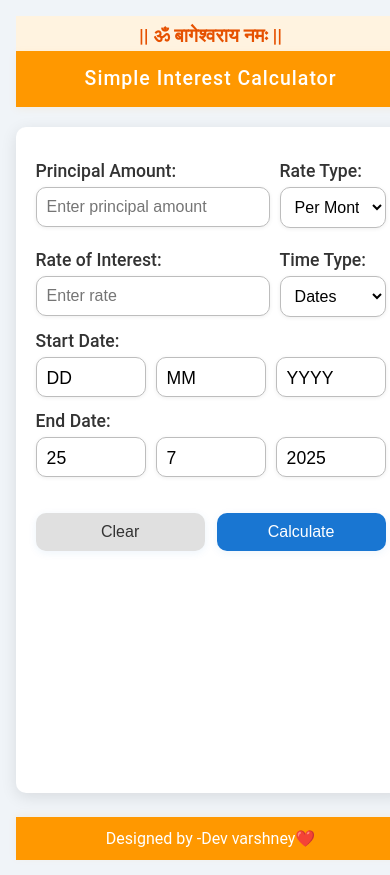
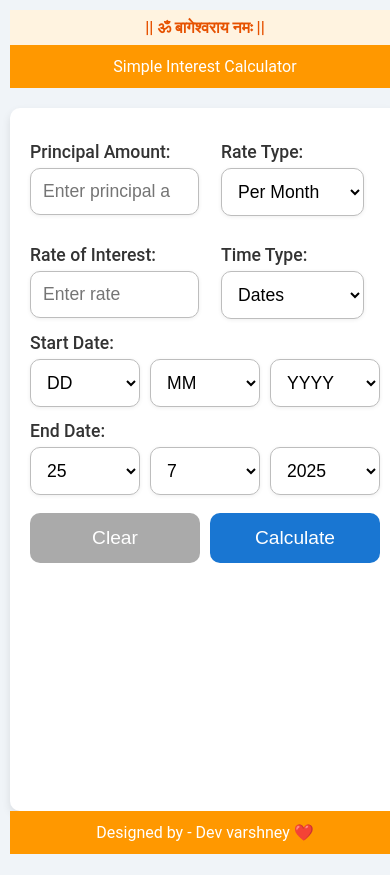
Before and after one commit to Dev-varshney13/simple_interest, a plain HTML site: page index.html in a window 390 px wide. Shown: the top 875 px of the page. Drawn offline with Linux system fonts and the light colour scheme.

Commit message:
Update index.html
fix the bugs

```diff
--- a/index.html
+++ b/index.html
@@ -5,11 +5,12 @@
   <title>Simple Interest Calculator</title>
   <meta name="viewport" content="width=device-width, initial-scale=1.0">
   <style>
+    /* Styles are unchanged — keeping your beautiful design */
     body {
       font-family: 'Roboto', Arial, sans-serif;
       background: #f0f4f8;
       padding: 10px;
-      width: 100%; /* changed from max-width: 100% */
+      width: 100%;
       margin: 0;
       display: flex;
       flex-direction: column;
@@ -40,16 +41,9 @@
       border: 1px solid #bdbdbd;
       background: #fff;
       box-shadow: 0 1px 4px rgba(0,0,0,0.07);
-      transition: border-color 0.2s;
-    }
-    input:focus, select:focus {
-      border-color: #1976d2;
-      outline: none;
     }
 
-    .time-option {
-      display: none;
-    }
+    .time-option { display: none; }
 
     #result {
       margin-top: 20px;
@@ -60,25 +54,11 @@
       display: none;
       font-size: 1.2em;
       color: #256029;
-      box-shadow: 0 2px 8px rgba(60, 118, 61, 0.08);
     }
 
     .date-row {
       display: flex;
       gap: 10px;
-      margin-bottom: 10px;
-    }
-    .date-row select {
-      flex: 1;
-      font-size: 1.1em;
-      height: 48px;
-      border-radius: 10px;
-      border: 1px solid #bdbdbd;
-      background: #fff;
-      box-shadow: 0 1px 4px rgba(0,0,0,0.07);
-      appearance: none;
-      -webkit-appearance: none;
-      -moz-appearance: none;
     }
 
     button {
@@ -90,112 +70,58 @@
       color: #fff;
       border: none;
       border-radius: 10px;
-      box-shadow: 0 2px 8px rgba(25, 118, 210, 0.08);
-      cursor: pointer;
-      transition: background 0.2s;
-    }
-    button:hover, button:active {
-      background: #1565c0;
     }
 
-    @media (max-width: 600px) {
-      body {
-        padding: 4vw;
-      }
-      h2 {
-        font-size: 1.4em;
-      }
-      input, select, button {
-        font-size: 1em;
-        padding: 10px;
-      }
-      .date-row select {
-        height: 40px;
-      }
-      #result {
-        font-size: 1em;
-        padding: 10px;
-      }
-    }
-
-    .dashboard-header {
-      background: #ff9800;
-      color: #fff;
-      padding: 0;
-      margin: 0;
-      width: 100vw;
-      position: relative;
-      left: 50%;
-      transform: translateX(-50%);
-      box-shadow: 0 2px 8px rgba(255,152,0,0.08);
-    }
-
-    .dashboard-header span {
-      display: flex;
-      align-items: center;
-      justify-content: center;
-      height: 56px;
-      font-size: clamp(1.2em, 5vw, 2em);
-      font-weight: 500;
-      letter-spacing: 1px;
-    }
-
-    .main-card {
-      flex: 1;
-      background: #fff;
-      padding: 20px;
-      border-radius: 10px;
-      box-shadow: 0 4px 16px rgba(0,0,0,0.1);
-      margin-top: 20px;
-    }
-
-    .dashboard-footer {
+    .dashboard-header, .dashboard-footer {
       background: #ff9800;
       color: #fff;
       text-align: center;
       padding: 12px 0;
-      box-shadow: 0 -2px 8px rgba(255,152,0,0.08);
-      margin-top: 24px;
-      font-size: 1em;
-      width: 100vw;
-      position: relative;
-      left: 50%;
-      transform: translateX(-50%);
-      border-radius: 0;
+    }
+
+    .main-card {
+      background: #fff;
+      padding: 20px;
+      border-radius: 10px;
+      box-shadow: 0 4px 8px rgba(0,0,0,0.1);
+      margin-top: 20px;
+      flex: 1; /* This makes main-card take all available space */
     }
   </style>
 </head>
 <body>
-  <div style="width:100vw;position:relative;left:50%;transform:translateX(-50%);background:#fff3e0;color:#e65100;text-align:center;font-size:1.2em;padding:8px 0 4px 0;font-weight:600;">
+  <div style="text-align:center;background:#fff3e0;color:#e65100;font-weight:bold;padding:8px;">
     || ॐ बागेश्वराय नमः ||
   </div>
+
   <header class="dashboard-header">
     <span>Simple Interest Calculator</span>
   </header>
 
   <main class="main-card">
-    <div style="display: flex; gap: 32px; margin-bottom: 8px;">
-      <div style="flex: 2;">
+    <div style="display: flex; gap: 32px;">
+      <div style="flex:1;">
         <label>Principal Amount:</label>
-        <input type="number" id="principal" placeholder="Enter principal amount" required>
+        <input type="number" id="principal" placeholder="Enter principal amount" style="width:90%;" required>
+        <span id="principalWords" style="display:block;margin-top:6px;color:#1976d2;font-weight:bold;"></span>
       </div>
-      <div style="flex: 1;">
+      <div style="flex:1;">
         <label>Rate Type:</label>
-        <select id="rateType">
+        <select id="rateType" style="width:90%;">
           <option value="year">Per Year</option>
           <option value="month" selected>Per Month</option>
         </select>
       </div>
     </div>
 
-    <div style="display: flex; gap: 32px; margin-bottom: 8px;">
-      <div style="flex: 2;">
+    <div style="display: flex; gap: 32px; margin-top: 10px;">
+      <div style="flex:1;">
         <label>Rate of Interest:</label>
-        <input type="number" id="rate" placeholder="Enter rate" required>
+        <input type="number" id="rate" placeholder="Enter rate" style="width:90%;" required>
       </div>
-      <div style="flex: 1;">
+      <div style="flex:1;">
         <label>Time Type:</label>
-        <select id="timeInputType" onchange="toggleTimeInput()">
+        <select id="timeInputType" onchange="toggleTimeInput()" style="width:90%;">
           <option value="duration">Duration</option>
           <option value="dates" selected>Dates</option>
         </select>
@@ -203,7 +129,6 @@
     </div>
 
     <div id="durationInput" class="time-option">
-      <label>Time Duration:</label>
       <input type="number" id="years" placeholder="Years">
       <input type="number" id="months" placeholder="Months">
     </div>
@@ -211,16 +136,11 @@
     <div id="dateInput" class="time-option">
       <label>Start Date:</label>
       <div class="date-row">
-        <select id="startDay">
-          <option value="">DD</option>
-        </select>
-        <select id="startMonth">
-          <option value="">MM</option>
-        </select>
-        <select id="startYear">
-          <option value="">YYYY</option>
-        </select>
+        <select id="startDay"><option>DD</option></select>
+        <select id="startMonth"><option>MM</option></select>
+        <select id="startYear"><option>YYYY</option></select>
       </div>
+
       <label>End Date:</label>
       <div class="date-row">
         <select id="endDay"></select>
@@ -229,15 +149,16 @@
       </div>
     </div>
 
-    <div style="display: flex; gap: 12px; margin-top: 18px;">
-      <button onclick="clearForm()" style="flex:1;background:#e0e0e0;color:#333;">Clear</button>
-      <button onclick="calculateSI()" style="flex:1;">Calculate</button>
+    <div style="display:flex;gap:10px;">
+      <button onclick="clearForm()" style="background:#aaa;">Clear</button>
+      <button onclick="calculateSI()">Calculate</button>
     </div>
+
     <div id="result"></div>
   </main>
 
   <footer class="dashboard-footer">
-    Designed by -Dev varshney❤️
+    Designed by - Dev varshney ❤️
   </footer>
 
   <script>
@@ -247,7 +168,6 @@
       document.getElementById("dateInput").style.display = inputType === "dates" ? "block" : "none";
     }
 
-    // Populate day, month, year dropdowns
     function populateDateSelectors(prefix, blank = false) {
       const daySel = document.getElementById(prefix + "Day");
       const monthSel = document.getElementById(prefix + "Month");
@@ -259,21 +179,14 @@
 
       const now = new Date();
       const currentYear = now.getFullYear();
-
-      // For start date, show up to (current date + 1 year)
       let endYear = prefix === "start" ? currentYear + 1 : currentYear;
 
-      // Years: from 2000 up to endYear only
       for (let y = 2000; y <= endYear; y++) {
         yearSel.innerHTML += `<option value="${y}">${y}</option>`;
       }
-
-      // Months: always show 1 to 12
       for (let m = 1; m <= 12; m++) {
         monthSel.innerHTML += `<option value="${m}">${m}</option>`;
       }
-
-      // Days: always show 1 to 31
       for (let d = 1; d <= 31; d++) {
         daySel.innerHTML += `<option value="${d}">${d}</option>`;
       }
@@ -285,8 +198,8 @@
       }
     }
 
-    populateDateSelectors("start", true); // Start date blank, up to current date + 1 year
-    populateDateSelectors("end");         // End date defaults to today
+    populateDateSelectors("start", true);
+    populateDateSelectors("end");
 
     function getDateFromSelectors(prefix) {
       const day = parseInt(document.getElementById(prefix + "Day").value);
@@ -324,7 +237,6 @@
           return;
         }
 
-        // Calculate years, months, days difference
         let startDay = startDate.getDate();
         let startMonth = startDate.getMonth();
         let startYear = startDate.getFullYear();
@@ -339,16 +251,16 @@
 
         if (days < 0) {
           months -= 1;
-          // Get days in previous month
-          let prevMonth = new Date(endYear, endMonth, 0);
-          days += prevMonth.getDate();
+          days += 30; // assuming 30 days in a month
         }
+
         if (months < 0) {
           years -= 1;
           months += 12;
         }
 
-        totalMonths = years * 12 + months;
+        const daysAsMonth = days / 30;
+        totalMonths = years * 12 + months + daysAsMonth;
         timeDetail = `${years} year(s), ${months} month(s), ${days} day(s)`;
       }
 
@@ -362,12 +274,10 @@
       let totalAmount = P + SI;
 
       let resultHTML = `
-        <div style="padding:10px;">
-          <div style="margin-bottom:8px;"><strong>Principal:</strong> ₹${P.toFixed(2)}</div>
-          <div style="margin-bottom:8px;"><strong>Interest:</strong> ₹${SI.toFixed(2)}</div>
-          <div style="margin-bottom:8px;"><strong>Total Amount:</strong> ₹${totalAmount.toFixed(2)}</div>
-          <div style="margin-top:12px;"><strong>Total Time:</strong> ${timeDetail}</div>
-        </div>
+        <div><strong>Principal:</strong> ₹${P.toFixed(2)}</div>
+        <div><strong>Interest:</strong> ₹${SI.toFixed(2)}</div>
+        <div><strong>Total Amount:</strong> ₹${totalAmount.toFixed(2)}</div>
+        <div><strong>Time:</strong> ${timeDetail}</div>
       `;
 
       document.getElementById("result").innerHTML = resultHTML;
@@ -387,9 +297,54 @@
       toggleTimeInput();
     }
 
-    // Show "Select Dates" input by default
     document.getElementById("timeInputType").value = "dates";
     toggleTimeInput();
+
+    // Add this function to convert number to words (Indian format)
+    function numberToWords(num) {
+      if (num === 0) return "zero";
+      const a = [
+        "", "one", "two", "three", "four", "five", "six", "seven", "eight", "nine", "ten",
+        "eleven", "twelve", "thirteen", "fourteen", "fifteen", "sixteen", "seventeen", "eighteen", "nineteen"
+      ];
+      const b = [
+        "", "", "twenty", "thirty", "forty", "fifty", "sixty", "seventy", "eighty", "ninety"
+      ];
+      const units = ["", "thousand", "lakh", "crore"];
+      let words = "";
+
+      function getWords(n, idx) {
+        if (n === 0) return "";
+        if (n < 20) return a[n] + (idx ? " " + units[idx] + " " : " ");
+        if (n < 100) return b[Math.floor(n / 10)] + (n % 10 ? " " + a[n % 10] : "") + (idx ? " " + units[idx] + " " : " ");
+        if (n < 1000) return a[Math.floor(n / 100)] + " hundred " + (n % 100 ? "and " + getWords(n % 100, 0) : "") + (idx ? " " + units[idx] + " " : " ");
+        return getWords(Math.floor(n / 1000), idx + 1) + getWords(n % 1000, idx);
+      }
+
+      words = getWords(num, 0);
+      return words.trim();
+    }
+
+    // Add a span to show the words under principal input
+    document.addEventListener("DOMContentLoaded", function() {
+      const principalInput = document.getElementById("principal");
+      let wordsSpan = document.createElement("span");
+      wordsSpan.id = "principalWords";
+      wordsSpan.style.display = "block";
+      wordsSpan.style.marginTop = "6px";
+      wordsSpan.style.color = "#1976d2";
+      wordsSpan.style.fontWeight = "bold";
+      principalInput.parentNode.appendChild(wordsSpan);
+
+      principalInput.addEventListener("input", function() {
+        let val = parseInt(principalInput.value);
+        if (!isNaN(val) && val > 0) {
+          wordsSpan.textContent = numberToWords(val);
+        } else {
+          wordsSpan.textContent = "";
+        }
+      });
+    });
   </script>
 </body>
 </html>
```
